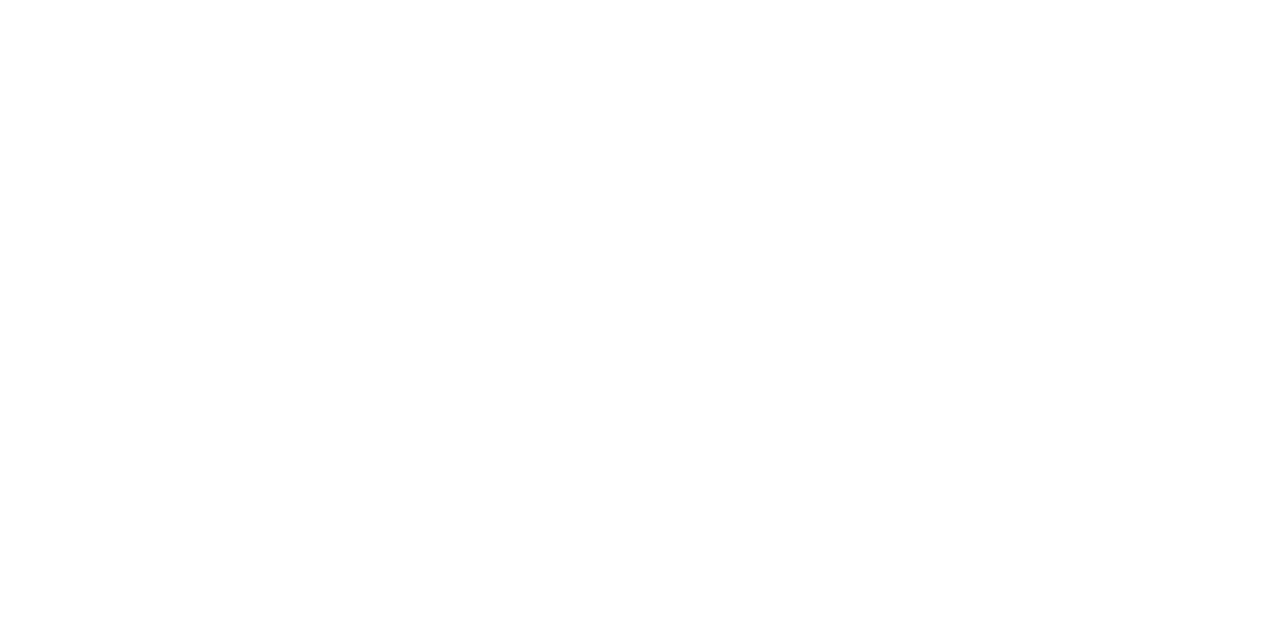
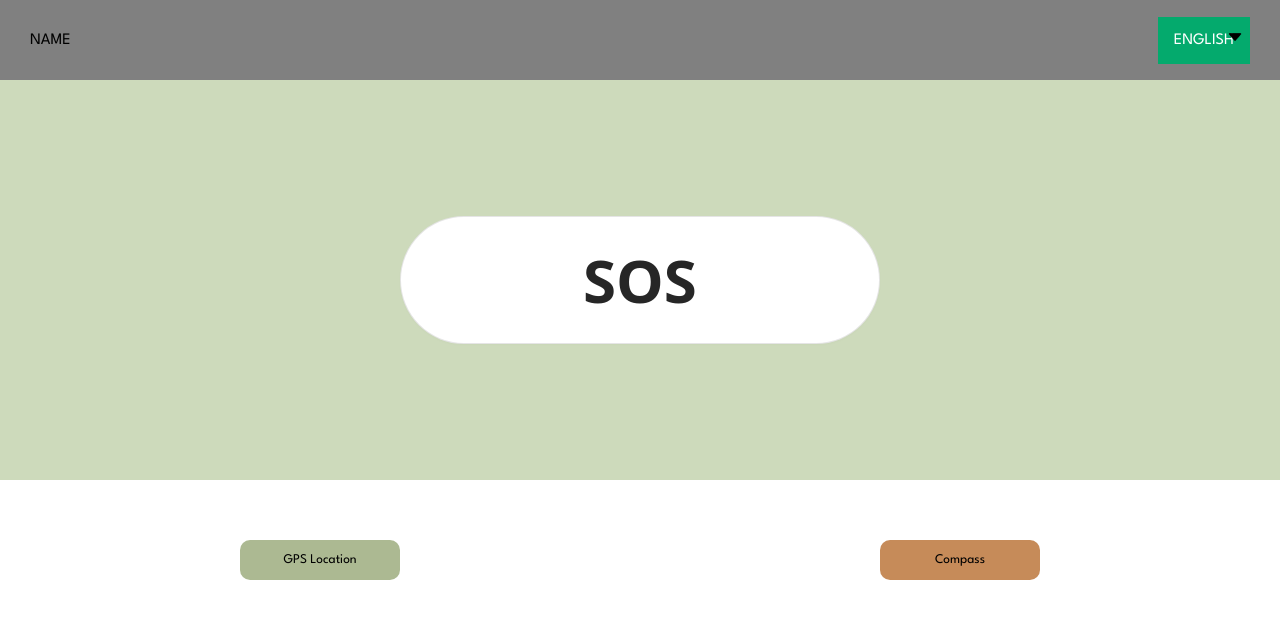
Before and after one commit to jogeshgupta963/make4thon, a plain HTML site: page index.html in a window 1280 px wide. Drawn offline with Linux system fonts and the light colour scheme.

Commit message:
frontend

```diff
--- a/index.html
+++ b/index.html
@@ -4,7 +4,31 @@
     <meta charset="UTF-8" />
     <meta http-equiv="X-UA-Compatible" content="IE=edge" />
     <meta name="viewport" content="width=device-width, initial-scale=1.0" />
-    <title>Document</title>
+    <link rel="stylesheet" href="style.css" />
+    <title>Defense App</title>
   </head>
-  <body></body>
+  <body>
+    <header>
+      <nav>
+        <div class="nav-title">NAME</div>
+        <div class="dropdown nav-lang">
+          <button class="dropbtn">ENGLISH</button>
+          <div class="dropdown-content">
+            <a href="#">English</a>
+            <a href="#">Hindi</a>
+          </div>
+          <img src="img/arrow.png" alt="dropdown" />
+        </div>
+      </nav>
+    </header>
+
+    <div class="sos">
+      <button id="bottone5">SOS</button>
+    </div>
+
+    <div class="gp-comp">
+      <button class="btn-gp">GPS Location</button>
+      <button class="btn-cp">Compass</button>
+    </div>
+  </body>
 </html>
--- /dev/null
+++ b/style.css
@@ -0,0 +1,170 @@
+@import url("https://fonts.googleapis.com/css2?family=League+Spartan&display=swap");
+
+* {
+  box-sizing: border-box;
+  padding: 0;
+  margin: 0;
+  font-family: "League Spartan", sans-serif;
+}
+
+/* NAV CSS */
+nav {
+  height: 10vh;
+  background-color: grey;
+  /* font-size: 2em; */
+  display: flex;
+  flex-direction: row;
+  justify-content: space-between;
+  align-items: center;
+  padding: 0 30px;
+}
+
+/* DROPDOWN BUTTON */
+.dropbtn {
+  background-color: #04aa6d;
+  color: white;
+  padding: 16px;
+  font-size: 16px;
+  border: none;
+}
+
+.dropdown {
+  position: relative;
+  display: inline-block;
+}
+
+.dropdown-content {
+  display: none;
+  position: absolute;
+  background-color: #f1f1f1;
+  min-width: 160px;
+  box-shadow: 0px 8px 16px 0px rgba(0, 0, 0, 0.2);
+  z-index: 1;
+}
+
+.dropdown-content a {
+  color: black;
+  padding: 12px 16px;
+  text-decoration: none;
+  display: block;
+}
+
+.dropdown-content a:hover {
+  background-color: #ddd;
+}
+
+.dropdown:hover .dropdown-content {
+  display: block;
+}
+
+.dropdown:hover .dropbtn {
+  background-color: #3e8e41;
+}
+
+.dropdown img {
+  height: 20px;
+  width: 20px;
+  position: absolute;
+  right: 5px;
+  top: 10px;
+}
+
+/* SOS */
+.sos {
+  height: 50vh;
+  background-color: rgb(205, 218, 187);
+  display: flex;
+  align-items: center;
+  justify-content: center;
+}
+
+/* From cssbuttons.io by @Custyyyy */
+#bottone5 {
+  align-items: center;
+  background-color: #ffffff;
+  border: 1px solid rgba(0, 0, 0, 0.1);
+  border-radius: 5rem;
+  box-shadow: rgba(0, 0, 0, 0.02) 0 1px 3px 0;
+  box-sizing: border-box;
+  color: rgba(0, 0, 0, 0.85);
+  cursor: pointer;
+  display: inline-flex;
+  font-family: system-ui, -apple-system, system-ui, "Helvetica Neue", Helvetica,
+    Arial, sans-serif;
+  font-size: 60px;
+  font-weight: 600;
+  justify-content: center;
+  line-height: 1.25;
+  min-height: 8rem;
+  min-width: 30rem;
+  padding: calc(0.875rem - 1px) calc(1.5rem - 1px);
+  text-decoration: none;
+  transition: all 250ms;
+  user-select: none;
+  -webkit-user-select: none;
+  touch-action: manipulation;
+  vertical-align: baseline;
+  width: auto;
+}
+
+#bottone5:hover,
+#bottone5:focus {
+  border-color: rgba(0, 0, 0, 0.15);
+  box-shadow: rgba(0, 0, 0, 0.1) 0 4px 12px;
+  color: rgba(0, 0, 0, 0.65);
+}
+
+#bottone5:hover {
+  transform: translateY(-1px);
+}
+
+#bottone5:active {
+  background-color: #f0f0f1;
+  border-color: rgba(0, 0, 0, 0.15);
+  box-shadow: rgba(0, 0, 0, 0.06) 0 2px 4px;
+  color: rgba(0, 0, 0, 0.65);
+  transform: translateY(0);
+}
+
+/* GPS COMPASS */
+.gp-comp {
+  height: 20vh;
+  background-color: rgb(255, 255, 255);
+  display: flex;
+  align-items: center;
+  justify-content: space-around;
+}
+
+.btn-gp {
+  background: #acb992;
+  border-radius: 10px;
+  min-width: 10rem;
+  min-height: 2.5rem;
+  border: none;
+}
+.btn-gp:hover {
+  border: 2px black solid;
+  background: transparent;
+}
+
+.btn-cp {
+  background: #c68b59;
+  border-radius: 10px;
+  min-width: 10rem;
+  min-height: 2.5rem;
+  border: none;
+}
+
+.btn-cp:hover {
+  border: 2px black solid;
+  background: transparent;
+}
+
+.main-container {
+  height: 20vh;
+  flex-direction: column;
+  background-color: rgb(255, 255, 255);
+  display: flex;
+  align-items: center;
+  justify-content: space-around;
+}
```
Also changed, not shown: img/arrow.png (added).
